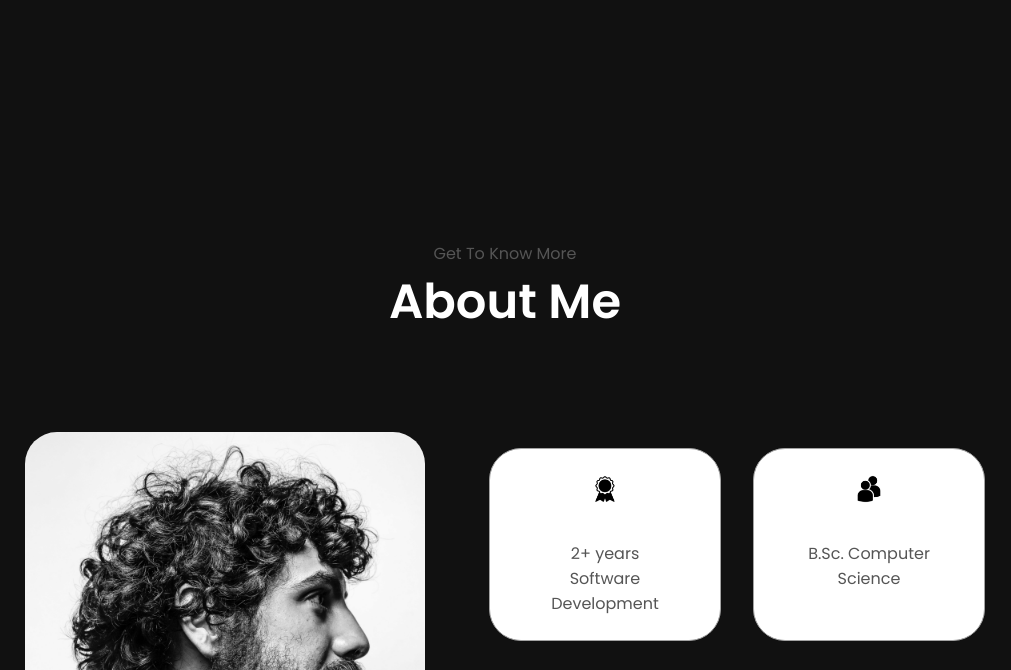
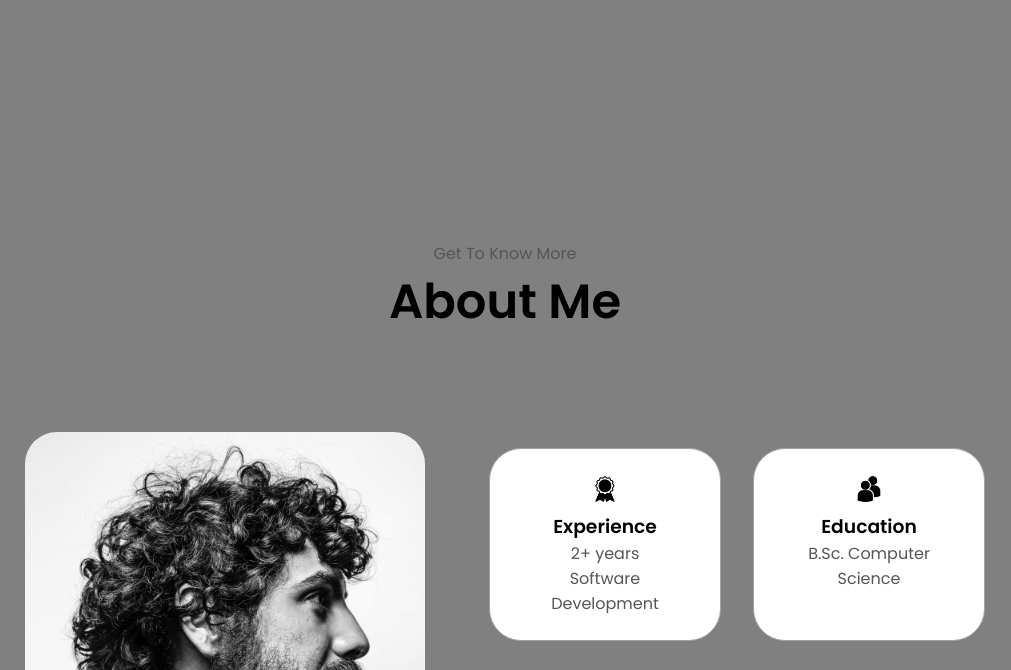
Before and after one commit to adnanahmed701/adnanahmed701.github.io, a plain HTML site: page index.html in a window 1280 px wide. Shown: the part 687-1357 px from the top of the page, without its empty margins (135-1146 px from the left). Drawn offline with Linux system fonts and the light colour scheme.

Commit message:
Update style.css

```diff
--- a/style.css
+++ b/style.css
@@ -9,8 +9,8 @@
 
 body {
   font-family: "Poppins", sans-serif;
-  background-color: #111111;
-  color: white;
+  background-color: gray;
+
 }
 
 html {
```
